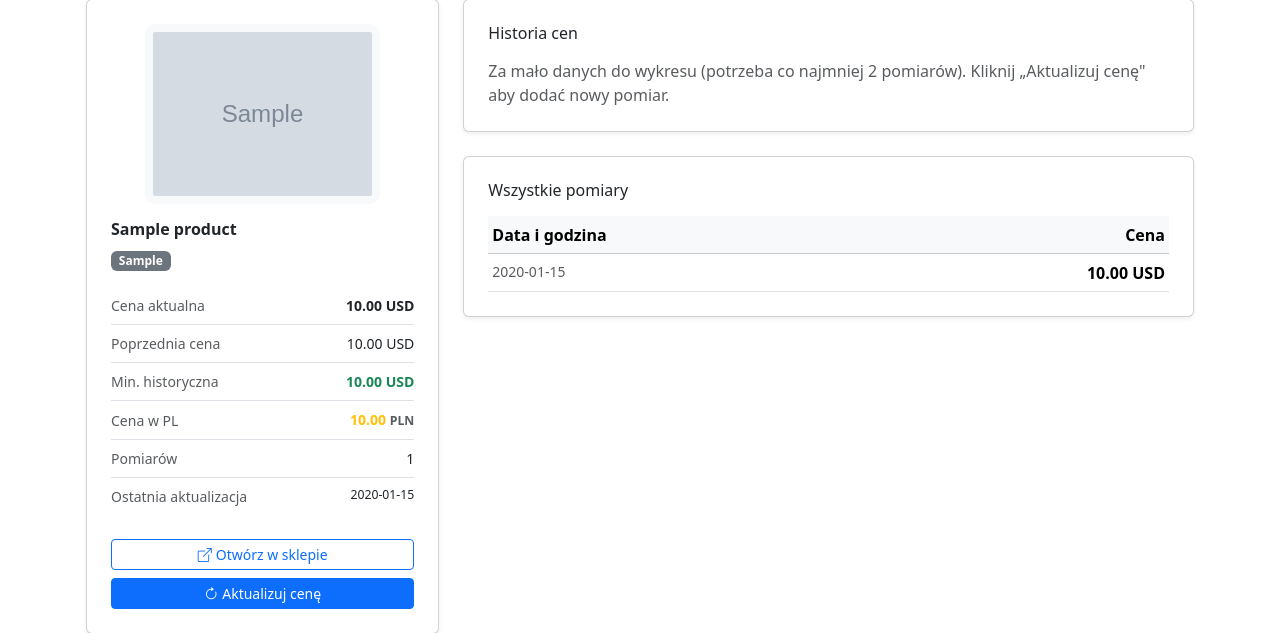
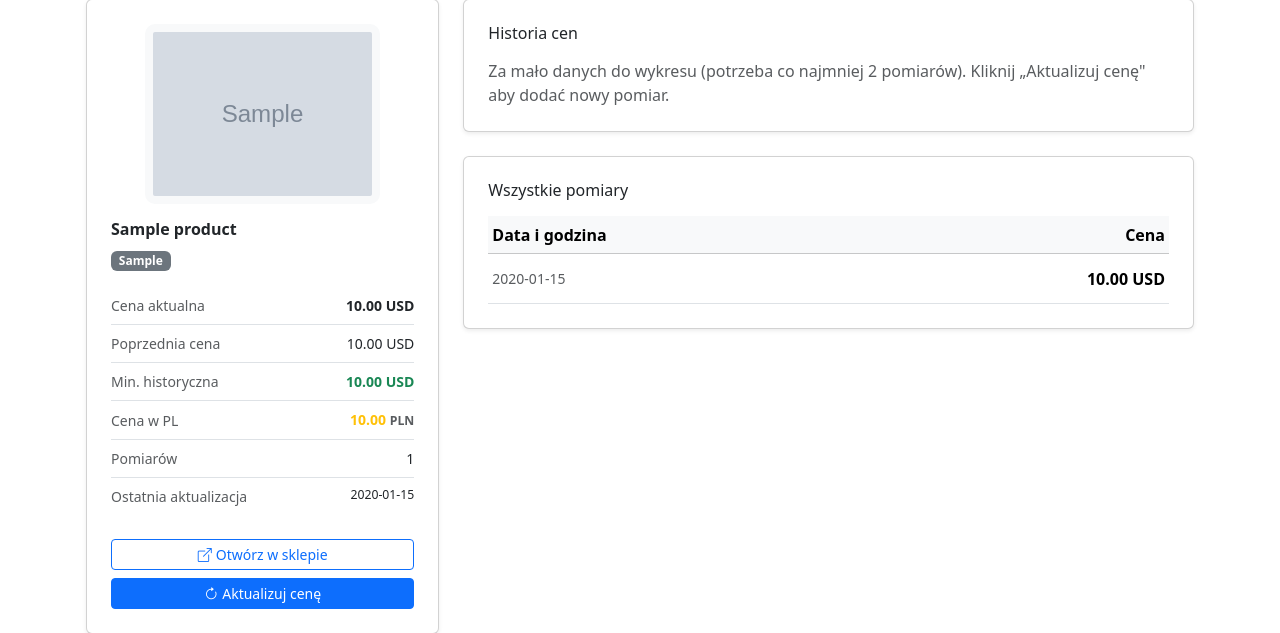
Before and after one commit to RadSan7/monitor-cen, a Flask app: page /product/1 in a window 1280 px wide. Shown: the part 183-816 px from the top of the page. Run offline with Flask 3, Linux system fonts and the light colour scheme; tables that the repository leaves empty hold one stand-in row (values such as "Sample post"); grey boxes marked "Sample" are stand-in pictures; some libraries are stand-ins or nearby versions.

Commit message:
Fix table row height - set fixed 50px with ellipsis truncation
- Table rows now have consistent fixed height (50px) instead of growing based on content
- Product names truncated with ellipsis when text overflows
- Reduced padding on table cells for more compact layout
- Improves space efficiency especially on narrow windows
- Eliminates wasted vertical space from text wrapping

Co-Authored-By: Claude Haiku 4.5 <noreply@anthropic.com>

```diff
--- a/static/style.css
+++ b/static/style.css
@@ -31,10 +31,29 @@
   animation: spin 0.8s linear infinite;
 }
 
-/* ── Table: compact rows ─────────────────────────────────────── */
+/* ── Table: compact rows with fixed height ──────────────────── */
 .table-sm > :not(caption) > * > * {
   padding-top: 0.4rem;
   padding-bottom: 0.4rem;
+}
+
+.table tbody tr {
+  height: 50px;
+}
+
+.table tbody td {
+  padding-top: 0.35rem;
+  padding-bottom: 0.35rem;
+  vertical-align: middle;
+  overflow: hidden;
+}
+
+/* Truncate product name with ellipsis */
+.table tbody td:nth-child(2) div.fw-semibold {
+  overflow: hidden;
+  text-overflow: ellipsis;
+  white-space: nowrap;
+  max-width: 100%;
 }
 
 .table thead th {
```
Also changed, not shown: .claude/settings.local.json, 1 other file.
